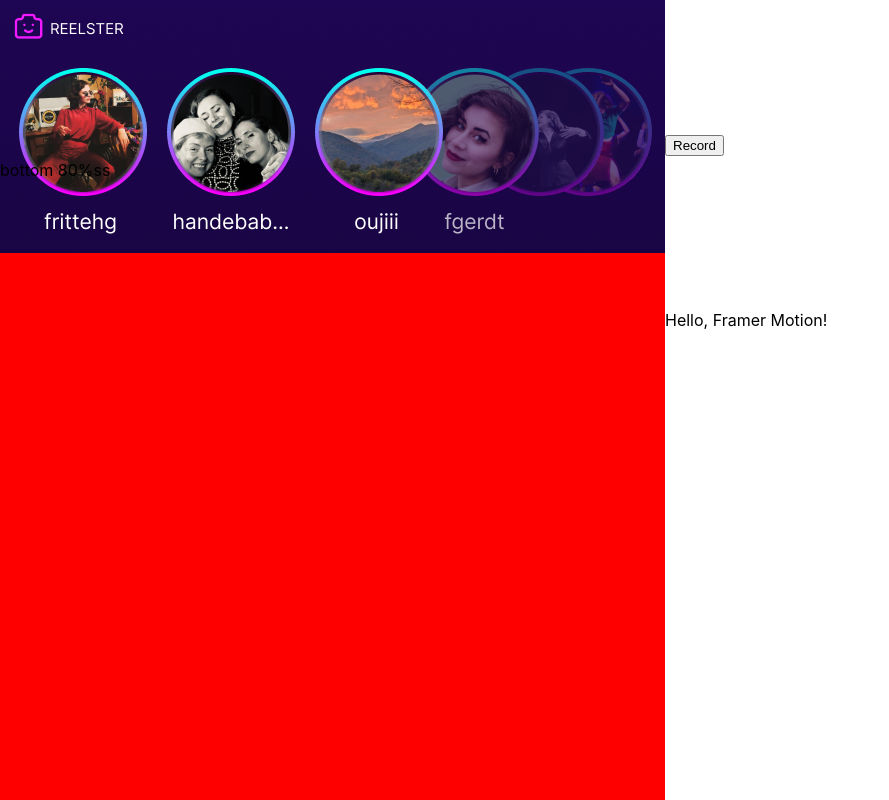
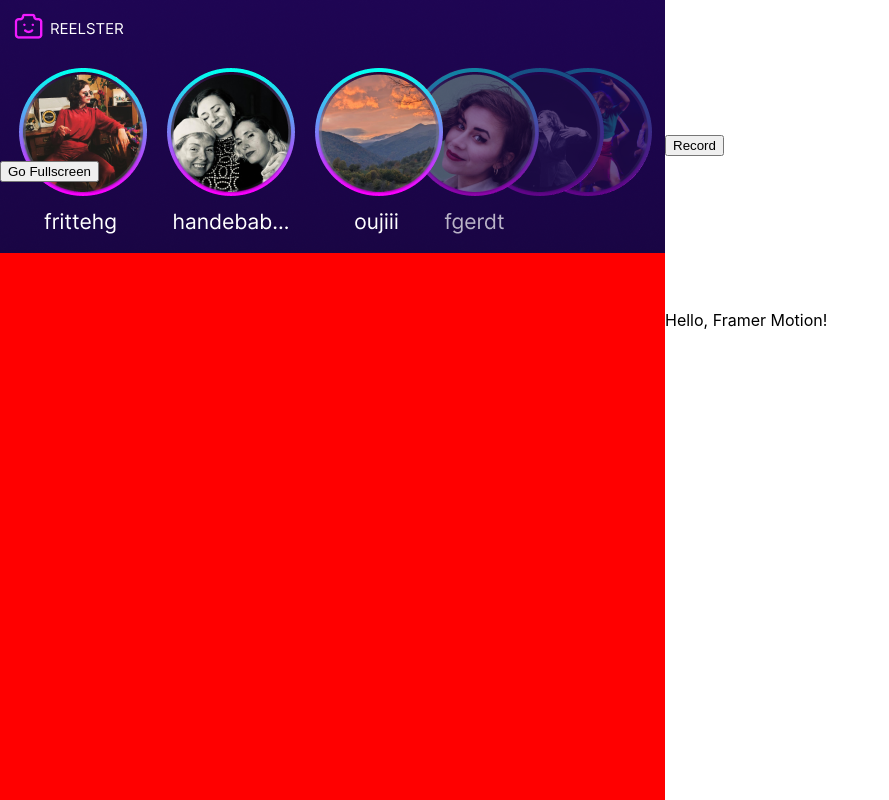
Before and after one commit to oujii/vaka, a React (Create React App) app: page / in a window 1280 px wide. Shown: the whole page, without its empty margins (0-889 px from the left). Built offline with nearby package versions, Linux system fonts and the light colour scheme; no server answers.

Commit message:
fullscreen

```diff
--- a/src/App.js
+++ b/src/App.js
@@ -2,14 +2,30 @@ import './App.css';
 import MyDiv from './MyDiv';
 import VideoCapture from './VideoCapture';
 import tallImage from './images/stories.png';
+import React, { useState } from 'react';
 
 
 function App() {
+  const [isFullscreen, setIsFullscreen] = useState(false);
+  function toggleFullscreen() {
+    if (!document.fullscreenElement) {
+      document.documentElement.requestFullscreen();
+      setIsFullscreen(true);
+    } else {
+      if (document.exitFullscreen) {
+        document.exitFullscreen();
+        setIsFullscreen(false);
+      }
+    }
+  }
+
   return (
     <div className="container">
       <div className="column1">
       <div className="column1-top"><img src={tallImage} alt='test'/></div>
-      <div className="column1-bottom">bottom 80%ss</div>
+      <div className="column1-bottom"><button onClick={toggleFullscreen}>
+        {isFullscreen ? 'Exit Fullscreen' : 'Go Fullscreen'}
+      </button></div>
     </div>
 
     <div className='column2'>
```
